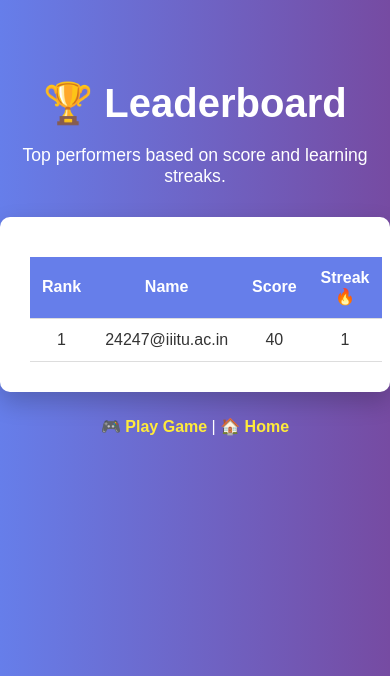
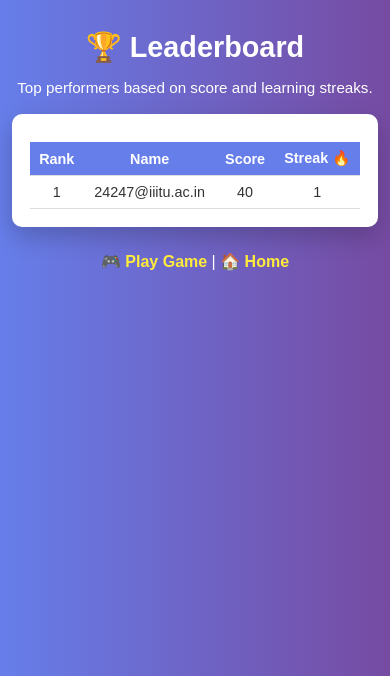
Before and after one commit to maddycode5/English_Game, a Flask app: page /leaderboard in a window 390 px wide. Shown: the top 676 px of the page. Run offline with Flask 2, Linux system fonts and the light colour scheme.

Commit message:
UI changes

```diff
--- a/static/style.css
+++ b/static/style.css
@@ -9,6 +9,7 @@ body {
 .container {
     max-width: 600px;
     margin: 80px auto;
+    padding: 0 20px;
     text-align: center;
 }
 
@@ -177,3 +178,47 @@ select {
     margin-bottom: 15px;
     color: #667eea;
 }
+
+/* Responsive adjustments */
+@media (max-width: 600px) {
+    body {
+        font-size: 16px;
+    }
+    .container {
+        margin: 30px auto;
+        max-width: 100%;
+        padding: 0 12px;
+    }
+    h1 {
+        font-size: 1.8rem;
+    }
+    .subtitle {
+        font-size: 0.95rem;
+        margin-bottom: 18px;
+    }
+    .card {
+        padding: 18px;
+    }
+    input[type="text"], select, .question-block input, button {
+        font-size: 1rem;
+        padding: 10px;
+    }
+    .leaderboard-table th, .leaderboard-table td {
+        padding: 8px;
+        font-size: 0.9rem;
+    }
+    .story-box {
+        font-size: 1rem;
+        padding: 12px;
+    }
+}
+
+@media (min-width: 601px) and (max-width: 900px) {
+    .container {
+        margin: 60px auto;
+        max-width: 700px;
+    }
+    h1 {
+        font-size: 2rem;
+    }
+}
--- a/templates/index.html
+++ b/templates/index.html
@@ -2,6 +2,7 @@
 <html lang="en">
 <head>
     <meta charset="UTF-8">
+    <meta name="viewport" content="width=device-width, initial-scale=1">
     <title>English Learning Game</title>
     <link rel="stylesheet" href="{{ url_for('static', filename='style.css') }}">
 </head>
--- a/templates/leaderboard.html
+++ b/templates/leaderboard.html
@@ -2,6 +2,7 @@
 <html lang="en">
 <head>
     <meta charset="UTF-8">
+    <meta name="viewport" content="width=device-width, initial-scale=1">
     <title>Leaderboard</title>
     <link rel="stylesheet" href="{{ url_for('static', filename='style.css') }}">
 </head>
--- a/templates/play.html
+++ b/templates/play.html
@@ -6,6 +6,7 @@
     <link rel="stylesheet" href="{{ url_for('static', filename='style.css') }}">
 </head>
 <body>
+    <meta name="viewport" content="width=device-width, initial-scale=1">
 
 <div class="container">
     <h1>🎯 Choose Your Challenge</h1>
--- a/templates/progress.html
+++ b/templates/progress.html
@@ -6,6 +6,7 @@
     <link rel="stylesheet" href="{{ url_for('static', filename='style.css') }}">
 </head>
 <body>
+    <meta name="viewport" content="width=device-width, initial-scale=1">
 
 <div class="container">
     <h1>📊 My Learning Progress</h1>
--- a/templates/questions.html
+++ b/templates/questions.html
@@ -6,6 +6,7 @@
     <link rel="stylesheet" href="{{ url_for('static', filename='style.css') }}">
 </head>
 <body>
+    <meta name="viewport" content="width=device-width, initial-scale=1">
 
 <div class="container">
     <h1>🧠 Grammar Challenge</h1>
--- a/templates/result.html
+++ b/templates/result.html
@@ -6,6 +6,7 @@
     <link rel="stylesheet" href="{{ url_for('static', filename='style.css') }}">
 </head>
 <body>
+    <meta name="viewport" content="width=device-width, initial-scale=1">
 
 <div class="container">
     <h1>🎉 Story Created!</h1>
```
